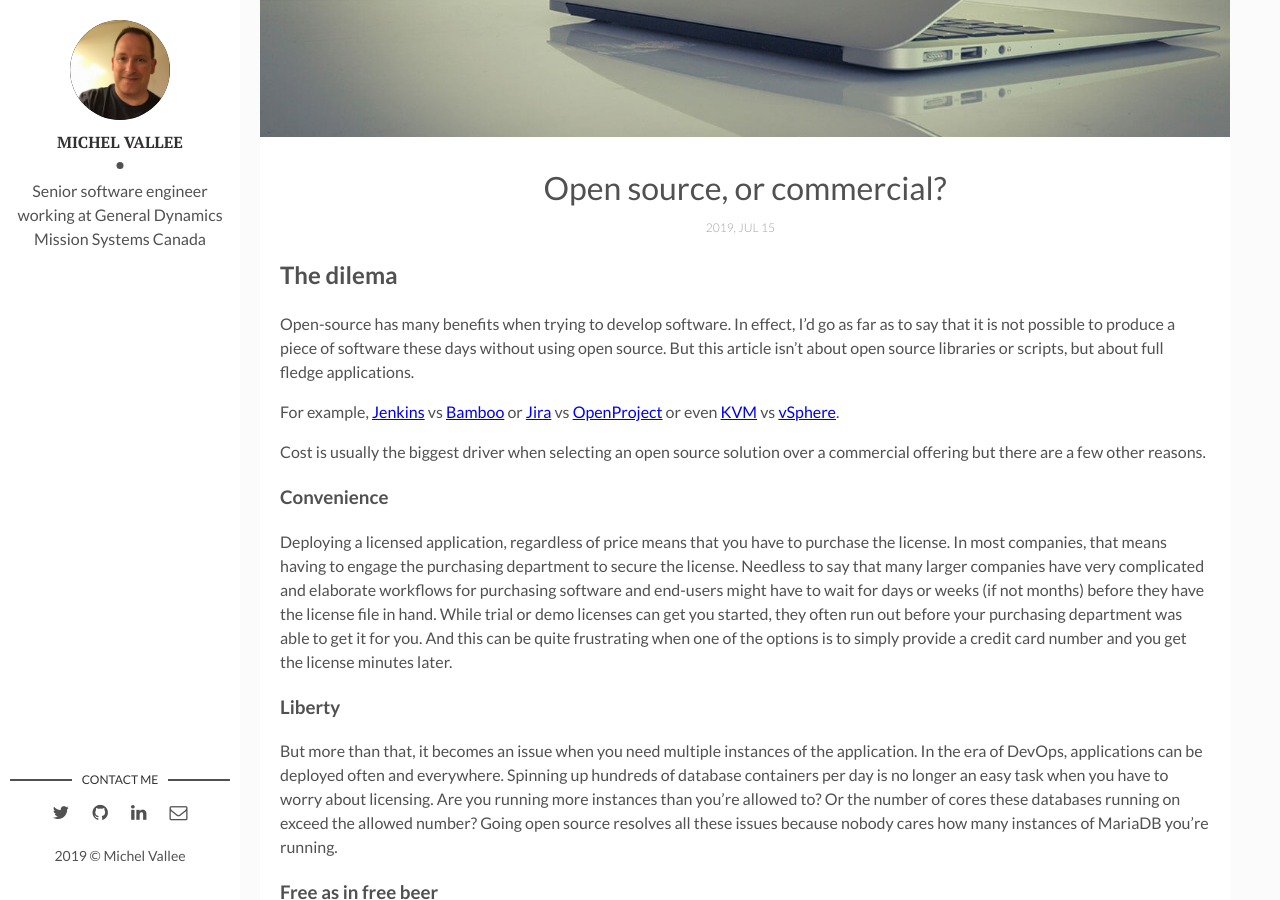
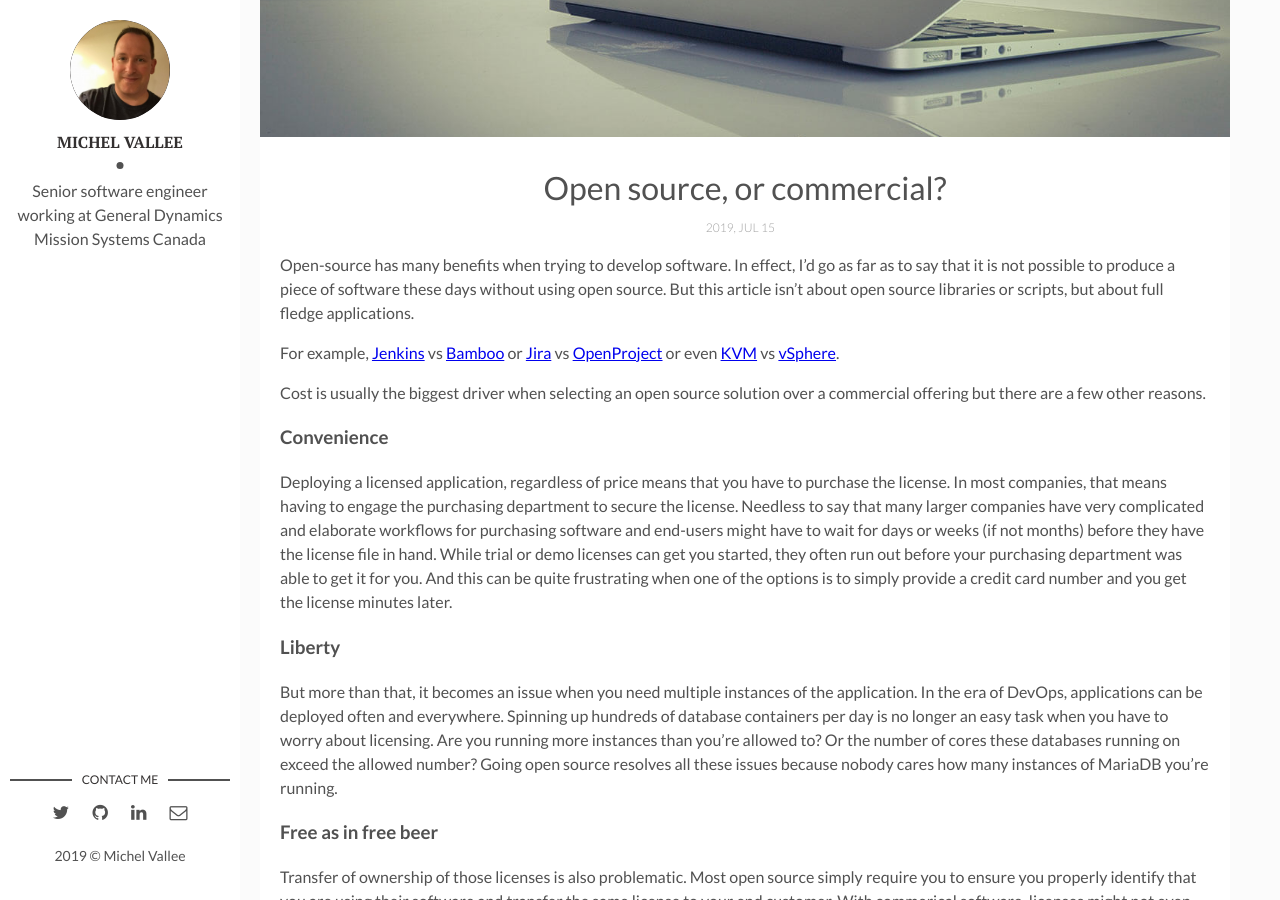
Before and after one commit to Limech/limech.github.io, a Jekyll site: the page built from _posts/2019-07-15-a-new-chapter.markdown, in a window 1280 px wide and 900 px high, scrolled down 383 px. Built offline with Jekyll 4.4.1, drawn with Linux system fonts in a browser that asks for light colours.

Commit message:
Ensure post content looks good on index page

```diff
--- a/_posts/2019-07-15-a-new-chapter.markdown
+++ b/_posts/2019-07-15-a-new-chapter.markdown
@@ -7,8 +7,6 @@ img: workflow.jpg # Add image post (optional)
 fig-caption: # Add figcaption (optional)
 tags: []
 ---
-
-## The dilema
 
 Open-source has many benefits when trying to develop software. In effect, I'd go as far as to say that it is not possible to produce a piece of software these days without using open source.  But this article isn't about open source libraries or scripts, but about full fledge applications.
 
```
